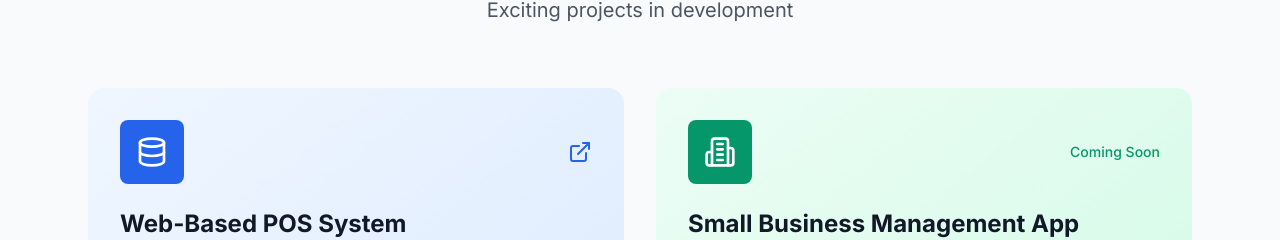
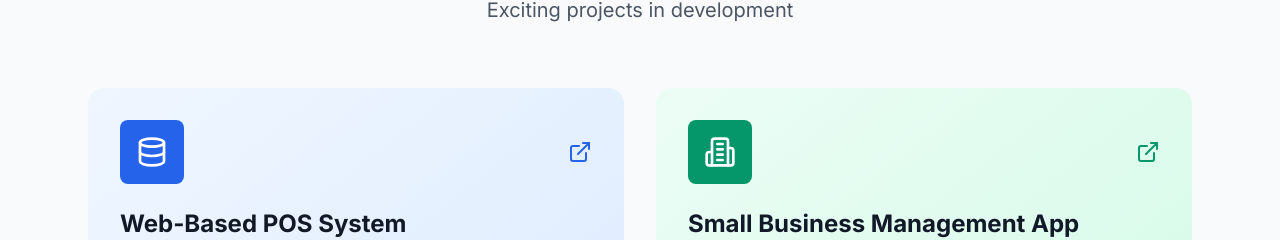
Before and after one commit to conseder/pro2, a React (Vite) app: page / in a window 1280 px wide. Shown: the part 4129-4369 px from the top of the page. Built offline with nearby package versions, Linux system fonts and the light colour scheme; no server answers.

Commit message:
Update projects

```diff
--- a/src/App.tsx
+++ b/src/App.tsx
@@ -340,7 +340,7 @@ function App() {
       description: 'Integrated business management solution for small businesses. Features staff management, transaction tracking, and seamless integration with existing POS systems. Includes advanced data visualization for business insights.',
       icon: Building2,
       color: 'emerald',
-      link: null,
+      link:'https://business.alarabyat.com/',
       technologies: ['POS Integration', 'Staff Management', 'Data Analytics', 'Business Intelligence']
     },
     {
```
